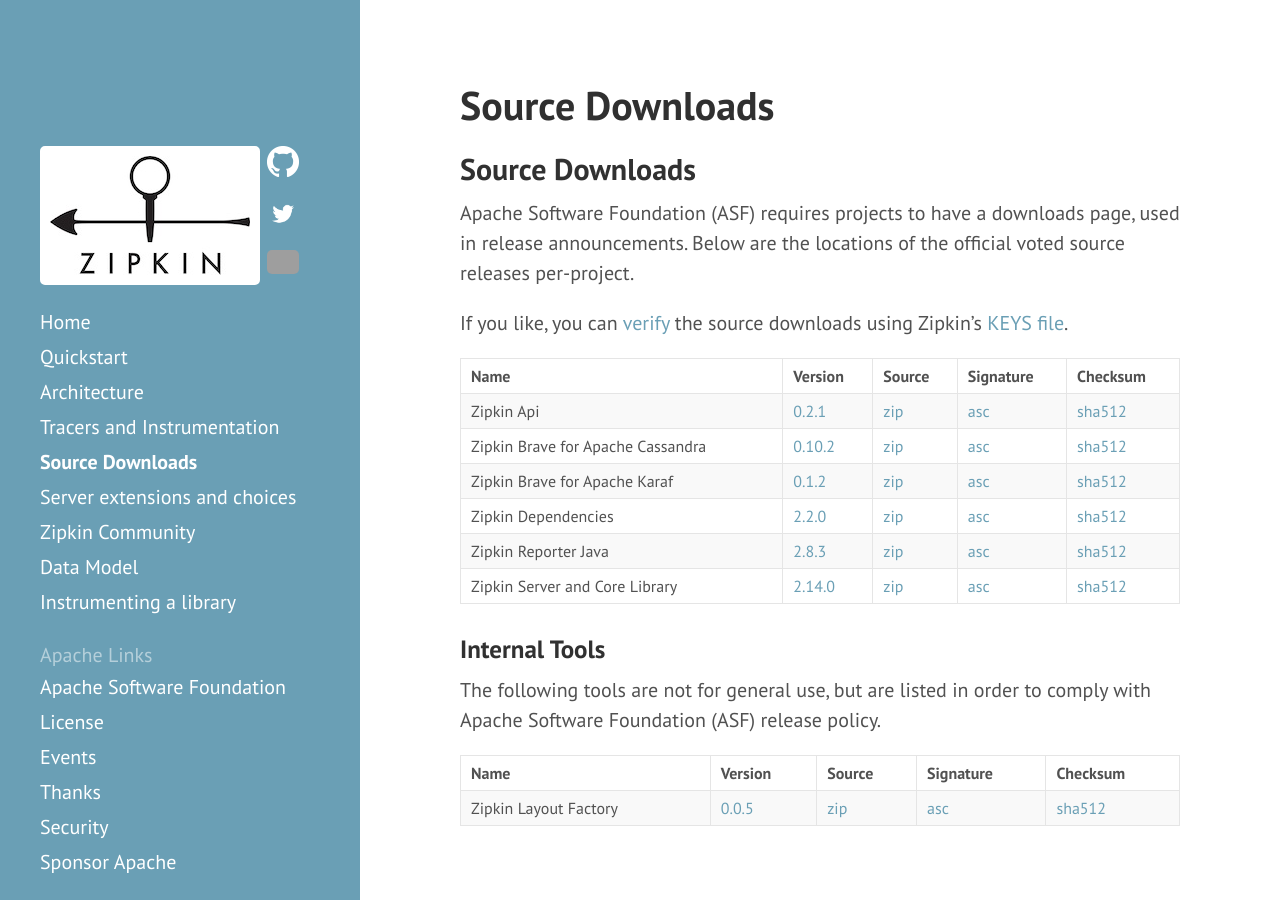
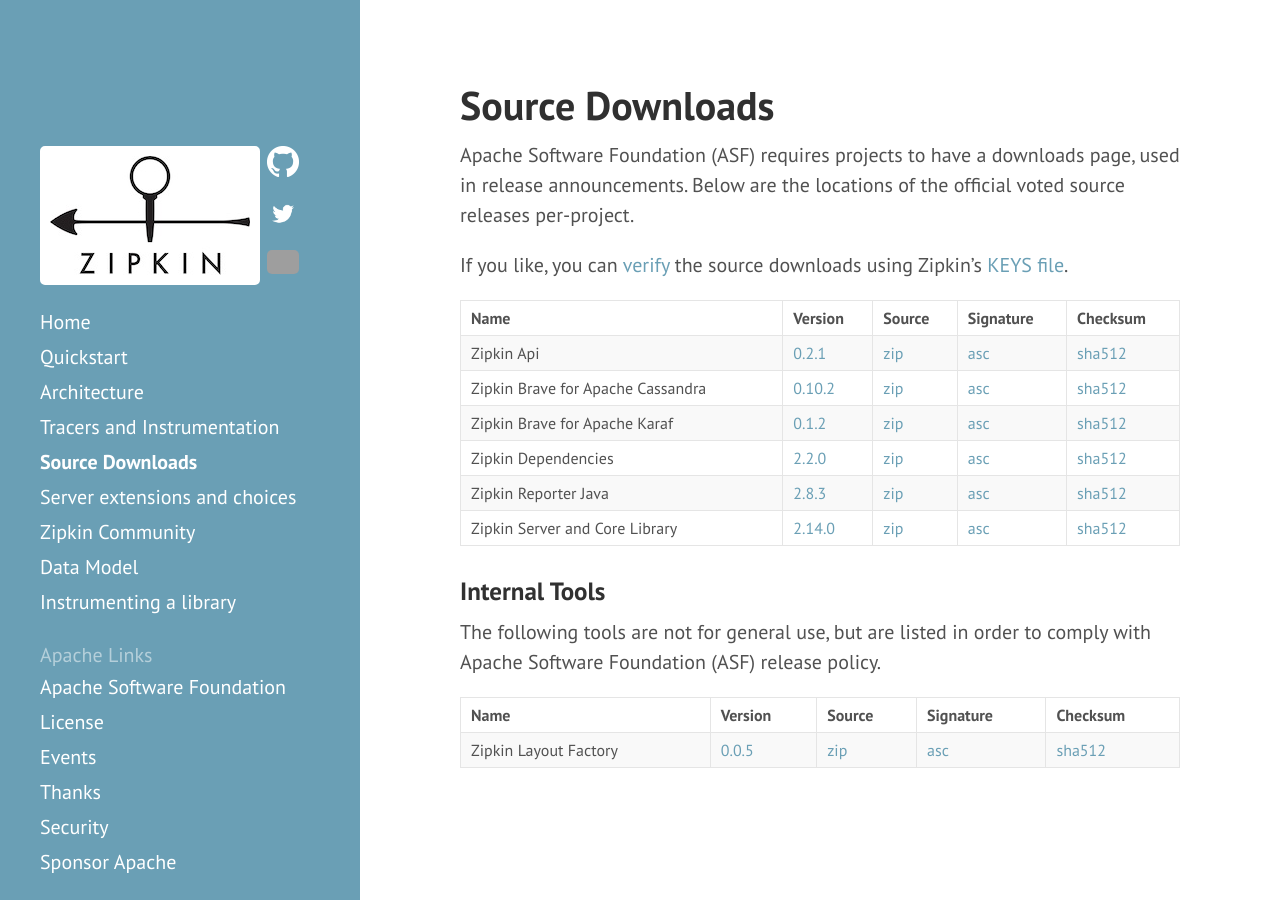
Before and after one commit to openzipkin/openzipkin.github.io, a Jekyll site: the page built from pages/downloads.md, in a window 1280 px wide and 900 px high. Built offline with Jekyll 4.4.1, drawn with Linux system fonts in a browser that asks for light colours.

```diff
--- a/pages/downloads.md
+++ b/pages/downloads.md
@@ -2,8 +2,6 @@
 title: Source Downloads
 weight: 4
 ---
-
-## Source Downloads
 {% assign baseUrl = 'https://www.apache.org/dyn/closer.cgi?path=incubator/zipkin' %}
 {% assign downloads = site.data.downloads | where_exp: "download", "download.type != 'internal'" %}
 
```
